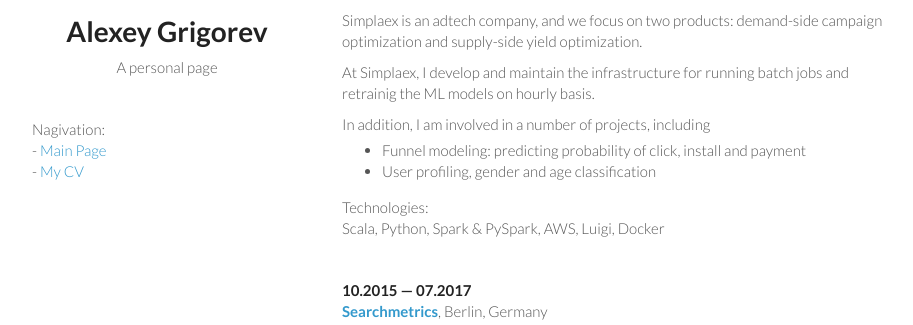
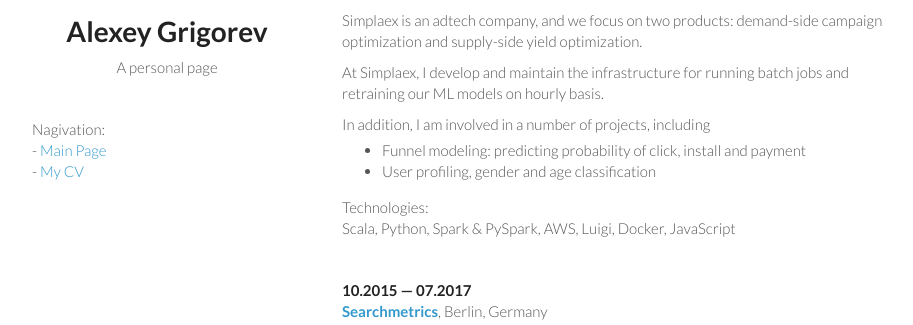
Before and after one commit to alexeygrigorev/alexeygrigorev.github.io, a Jekyll site: the page built from cv.md, in a window 1280 px wide and 900 px high, scrolled down 571 px. Shown: the part 197-522 px from the top of the window, without its empty margins (178-1091 px from the left). Built offline with Jekyll 4.4.1, drawn with Linux system fonts in a browser that asks for light colours.

Commit message:
Update cv.md

```diff
--- a/cv.md
+++ b/cv.md
@@ -45,7 +45,7 @@ Position: Data Scientist/Engineer<br/>
 
 Simplaex is an adtech company, and we focus on two products: demand-side campaign optimization and supply-side yield optimization.
 
-At Simplaex, I develop and maintain the infrastructure for running batch jobs and retrainig the ML models on hourly basis.
+At Simplaex, I develop and maintain the infrastructure for running batch jobs and retraining our ML models on hourly basis.
 
 In addition, I am involved in a number of projects, including
 
@@ -54,7 +54,7 @@ In addition, I am involved in a number of projects, including
 
 
 Technologies:<br/>
-Scala, Python, Spark & PySpark, AWS, Luigi, Docker<br/>
+Scala, Python, Spark & PySpark, AWS, Luigi, Docker, JavaScript<br/>
 
 &nbsp;
 
```
